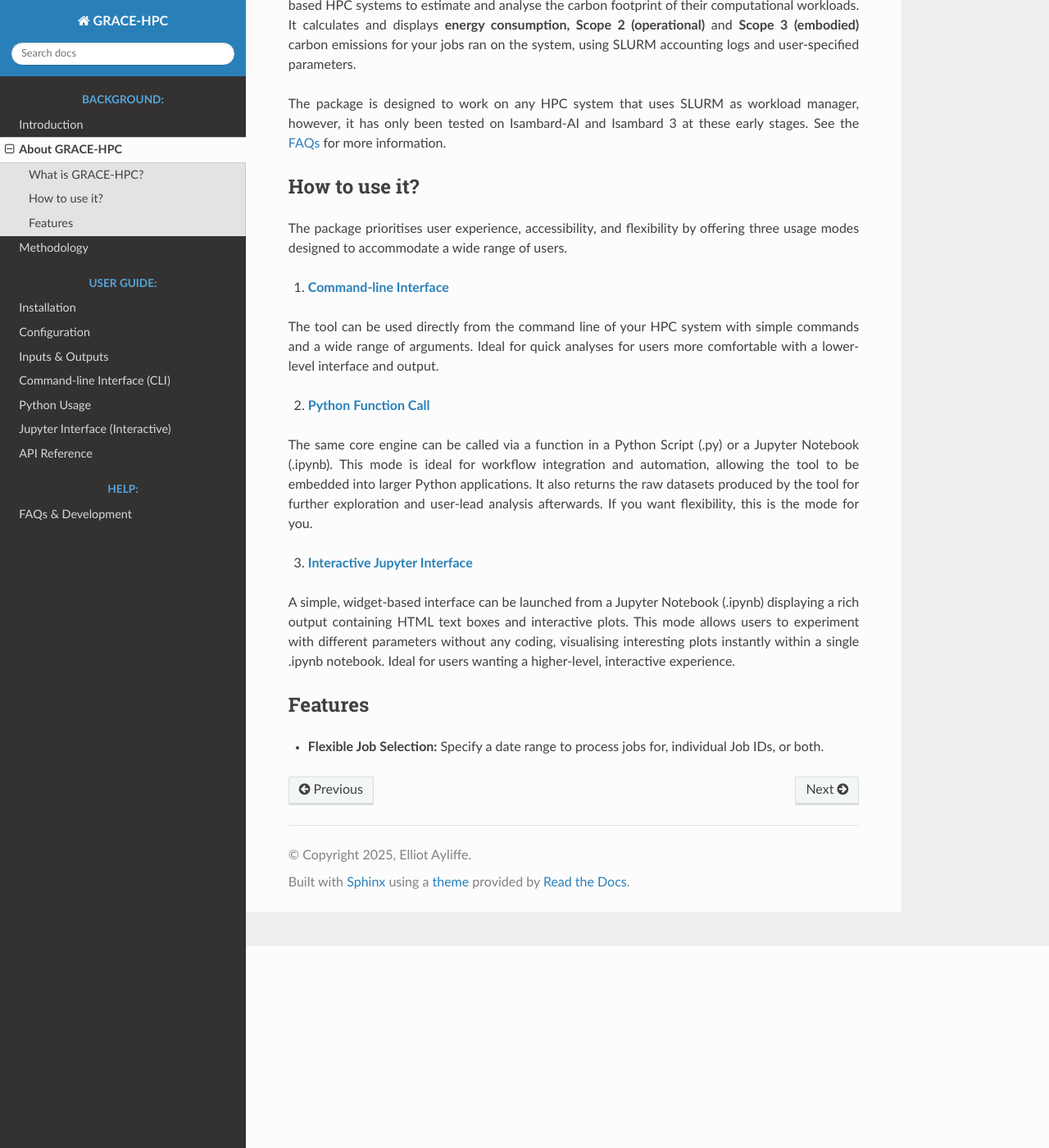
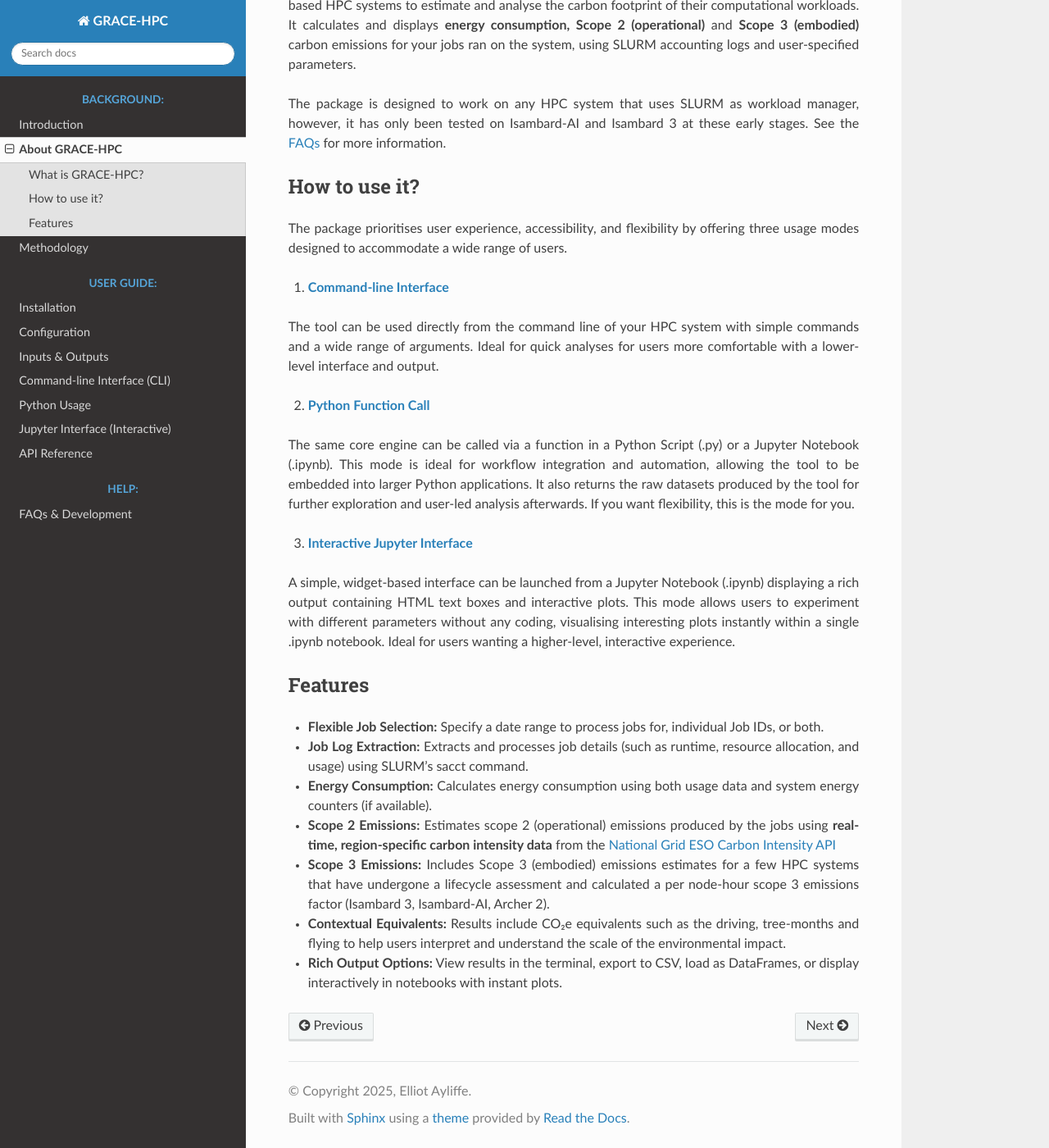
Before and after one commit to Elliot-Ayliffe/GRACE-HPC, a Sphinx documentation site: the page built from docs/features.md, in a window 1280 px wide and 1400 px high, scrolled down 246 px. Shown: the whole window at 82% size. Built offline with Sphinx 7.4.7 and the Read the Docs theme 3.1.0, drawn with Linux system fonts in a browser that asks for light colours.

Commit message:
Update features.md

```diff
--- a/docs/features.md
+++ b/docs/features.md
@@ -16,7 +16,7 @@ The tool can be used directly from the command line of your HPC system with simp
 
 2. [**Python Function Call**](function.md)
 
-The same core engine can be called via a function in a Python Script (.py) or a Jupyter Notebook (.ipynb). This mode is ideal for workflow integration and automation, allowing the tool to be embedded into larger Python applications. It also returns the raw datasets produced by the tool for further exploration and user-lead analysis afterwards. If you want flexibility, this is the mode for you.
+The same core engine can be called via a function in a Python Script (.py) or a Jupyter Notebook (.ipynb). This mode is ideal for workflow integration and automation, allowing the tool to be embedded into larger Python applications. It also returns the raw datasets produced by the tool for further exploration and user-led analysis afterwards. If you want flexibility, this is the mode for you.
 
 3. [**Interactive Jupyter Interface**](jupyter.md)
 
@@ -26,3 +26,15 @@ A simple, widget-based interface can be launched from a Jupyter Notebook (.ipynb
 ## Features
 
 - **Flexible Job Selection:** Specify a date range to process jobs for, individual Job IDs, or both.
+
+- **Job Log Extraction:** Extracts and processes job details (such as runtime, resource allocation, and usage) using SLURM's sacct command.
+
+- **Energy Consumption:** Calculates energy consumption using both usage data and system energy counters (if available).
+
+- **Scope 2 Emissions:** Estimates scope 2 (operational) emissions produced by the jobs using **real-time, region-specific carbon intensity data** from the [National Grid ESO Carbon Intensity API](https://carbonintensity.org.uk)
+
+- **Scope 3 Emissions:** Includes Scope 3 (embodied) emissions estimates for a few HPC systems that have undergone a lifecycle assessment and calculated a per node-hour scope 3 emissions factor (Isambard 3, Isambard-AI, Archer 2).
+
+- **Contextual Equivalents:** Results include CO₂e equivalents such as the driving, tree-months and flying to help users interpret and understand the scale of the environmental impact.
+
+- **Rich Output Options:** View results in the terminal, export to CSV, load as DataFrames, or display interactively in notebooks with instant plots.
```
